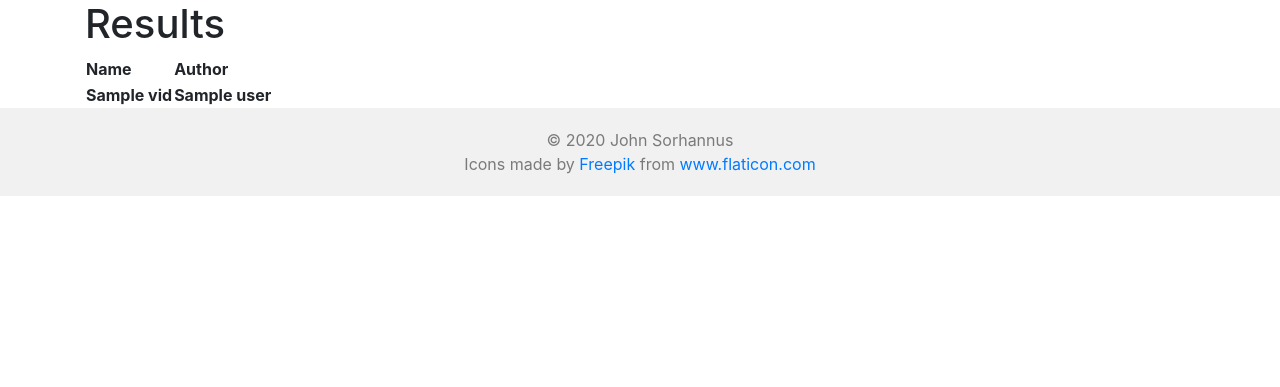
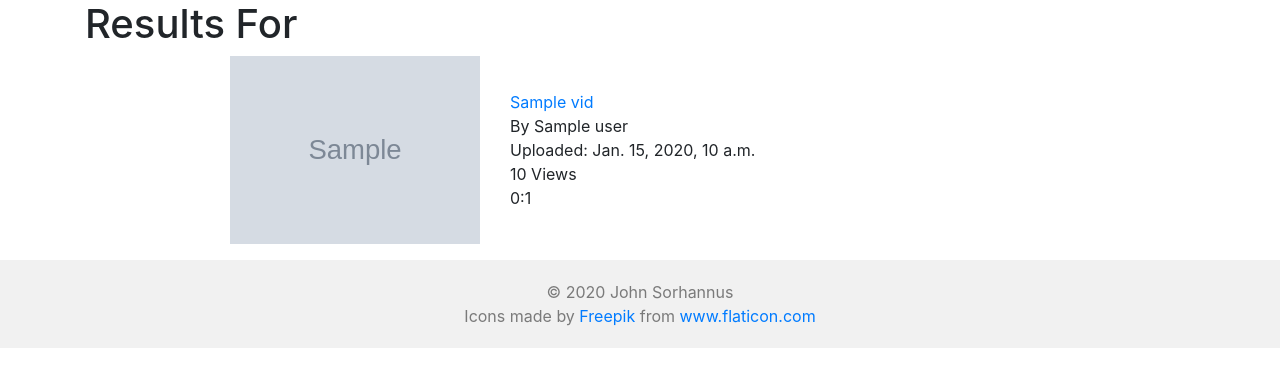
Before and after one commit to JohnSorhannus/AdvancedYouTubeSearch, a Django app: template search/templates/search/results.html in a window 1280 px wide. Shown: the part 58-445 px from the top of the page. Run offline with Django 3.2, Linux system fonts and the light colour scheme; the template is opened without the code that fills it: most values are stand-ins (such as "Sample title", 1, 10 or a date in 2020); grey boxes marked "Sample" are stand-in pictures; lists and menus that the app fills with data are empty; some libraries are stand-ins or nearby versions.

Commit message:
Wrote HTML for each row of video search results

```diff
--- a/search/management/commands/analyzevideos.py
+++ b/search/management/commands/analyzevideos.py
@@ -15,7 +15,9 @@ class Command(BaseCommand):
 	def handle(self, **options):
 		videos = ['https://www.youtube.com/watch?v=dbdYRc5Cc7Y&ab_channel=RAY%21']
 
+		count = 1
 		for video in videos:
+			print('Video ' + str(count) + '/' + str(len(videos)))
 			vid_id = extract.video_id(video)
 			#if does not already exist in database
 			try:
--- a/search/management/commands/object_detection.py
+++ b/search/management/commands/object_detection.py
@@ -31,14 +31,16 @@ def extract_images(vid_id):
 def detect_objects(vid_id):
 	abs_path = str(pathlib.Path(__file__).parent.absolute())
 	darkflow_path = 'darkflow'
-	options = {"model": darkflow_path + "/cfg/yolo.cfg", "load": darkflow_path + "/bin/yolo.weights", "threshold": 0.2}
+	options = {"model": darkflow_path + "/cfg/yolo.cfg", "load": darkflow_path + "/bin/yolo.weights", "threshold": 0.25}
 
 	tfnet = TFNet(options)
 
 	screencap_path = abs_path + '/screencaps/'
 	images = [x for x in os.listdir(screencap_path) if x.endswith('.jpg')]
 
+	count = 1
 	for img in images:
+		print('Extracting objects from frame ' + str(count) + '/' + str(len(images)))
 		imgcv = cv2.imread(screencap_path + img)
 		result = tfnet.return_predict(imgcv)
 		for dict_ in result:
@@ -55,3 +57,4 @@ def detect_objects(vid_id):
 				video = Video.objects.get(video_id=vid_id)
 				obj_db.videos.add(video)
 		os.remove(screencap_path + img)
+		count += 1
--- a/search/templates/search/navbar.html
+++ b/search/templates/search/navbar.html
@@ -1,6 +1,6 @@
 {% load static %}
 <nav class="navbar navbar-custom justify-content-center">
-	<a class="navbar-brand font-weight-bold" href="#">
+	<a class="navbar-brand font-weight-bold" href="/">
 		<img src="{% static 'images/play.png' %}" class="d-inline-block align-top" alt="">
 		Advanced YouTube Search
 	</a>
--- a/search/templates/search/results.html
+++ b/search/templates/search/results.html
@@ -1,18 +1,24 @@
 {% extends 'search/main.html' %}
 
 {% block content %}
-<h1>Results</h1>
+<h1>Results For</h1>
 
-<table>
-	<tr>
-		<th>Name</th>
-		<th>Author</th>
-	</tr>
-	{% for vid in videos %}
-	<tr>
-		<th>{{vid.title}}</th>
-		<th>{{vid.user}}</th>
-	</tr>
-	{% endfor %}
-</table>
+{% for vid in videos %}
+<div class="row mb-3 align-items-center justify-content-center">
+	<div class="col-auto">
+		<img src="{{vid.thumbnail_url}}" width="250">
+	</div>
+	<div class="col-sm-6">
+		<span><a href="{{vid.video_url}}">{{vid.title}}</a></span><br>
+		<span>By {{vid.user}}</span><br>
+		<span>Uploaded: {{vid.upload_date}}</span><br>
+		<span><span class="views">{{vid.views}}</span> Views</span><br>
+		<span class="length">{{vid.length}}</span>
+	</div>
+</div>
+{% endfor %}
+
+{% load static %}
+<script src="{% static 'js/results_funcs.js' %}"></script>
+
 {% endblock %}
--- /dev/null
+++ b/static/js/results_funcs.js
@@ -0,0 +1,29 @@
+function formatViews() {
+	var elements = document.getElementsByClassName('views')
+	for (var i = 0; i < elements.length; i++) {
+		elements[i].innerHTML = elements[i].innerHTML.toString().replace(/\B(?=(\d{3})+(?!\d))/g, ",");
+	}
+}
+
+function formatLength() {
+	var secondsLength;
+	var minutes;
+	var seconds;
+	var hours;
+	var elements = document.getElementsByClassName('length');
+
+	for (var i = 0; i < elements.length; i++) {
+		secondsLength = parseInt(elements[i].innerHTML);
+		hours = Math.floor(secondsLength/3600);
+		minutes = Math.floor((secondsLength - (hours * 3600))/60);
+		seconds = Math.floor(secondsLength - (minutes * 60) - (hours * 3600));
+		elements[i].innerHTML = ""
+		if (hours != 0) {
+			elements[i].innerHTML = hours + ":";
+		}
+		elements[i].innerHTML = elements[i].innerHTML + minutes + ":" + seconds;
+	}
+}
+
+formatViews();
+formatLength();
```
Also changed, not shown: db.sqlite3.
